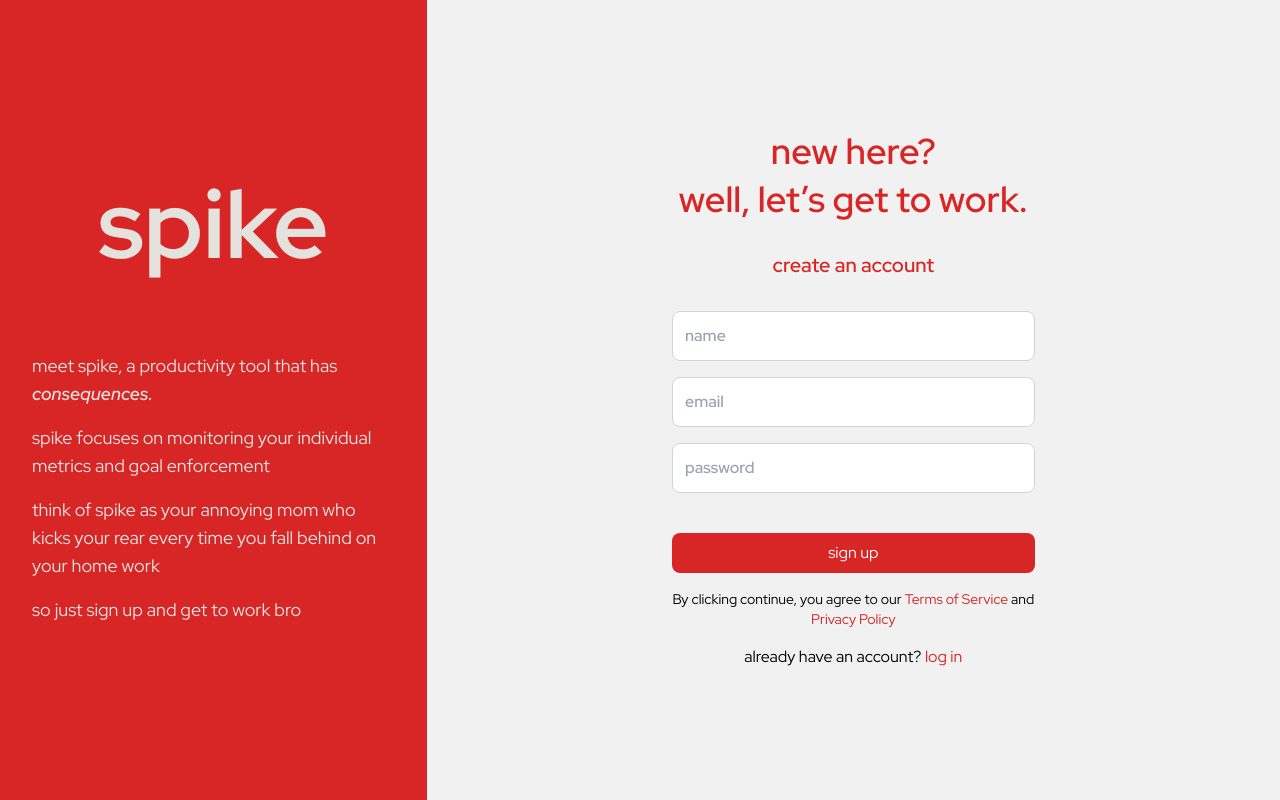
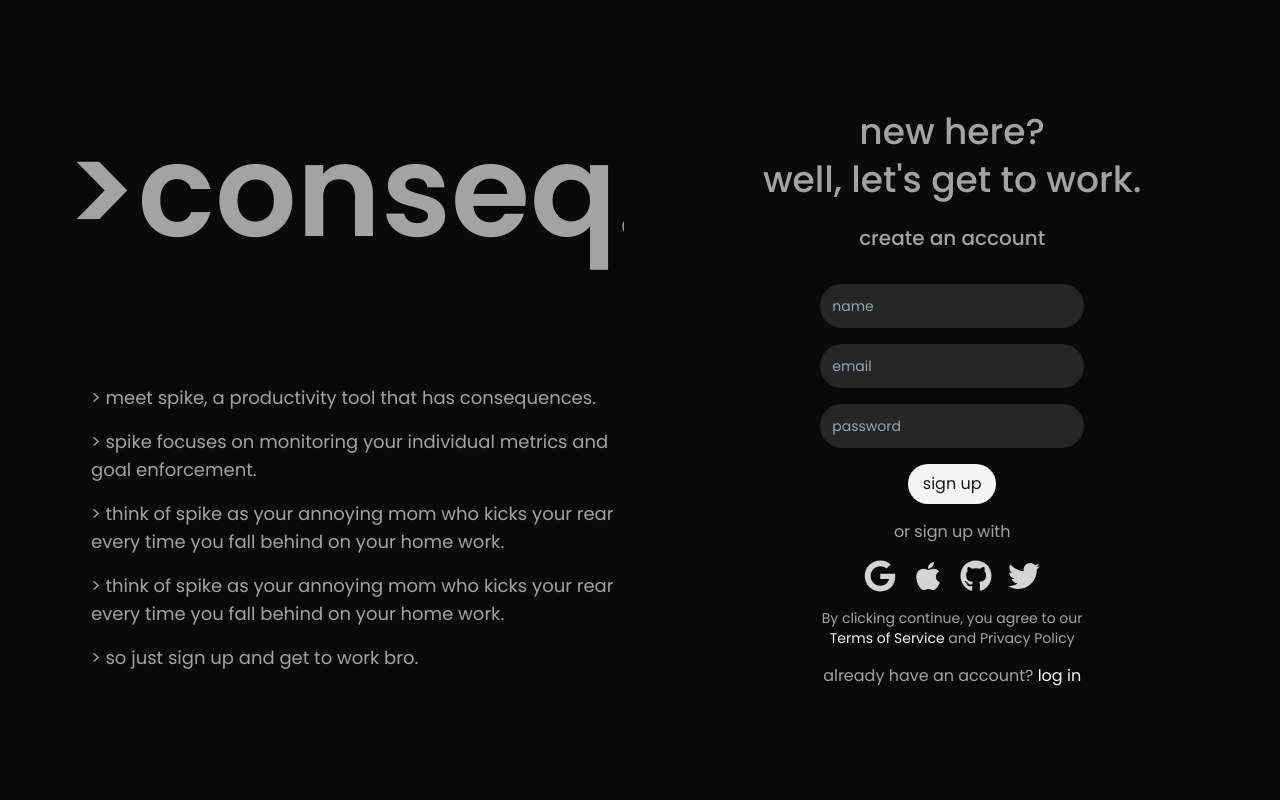
Before and after one commit to SanjayNithin2002/spike-frontend, a React (Create React App) app: page /signup in a window 1280 px wide. Built offline with nearby package versions, Linux system fonts and the light colour scheme; the HTML template or start-up script is replaced by a standard one.

Commit message:
redesign-1

```diff
--- a/public/index.html
+++ b/public/index.html
@@ -1,14 +1,12 @@
 <!DOCTYPE html>
 <html lang="en">
+
 <head>
   <meta charset="utf-8" />
   <link rel="icon" href="%PUBLIC_URL%/logo-light.png" />
   <meta name="viewport" content="width=device-width, initial-scale=1" />
   <meta name="theme-color" content="#000000" />
-    <meta
-      name="description"
-      content="Web site created using create-react-app"
-    />
+  <meta name="description" content="Web site created using create-react-app" />
   <link rel="apple-touch-icon" href="%PUBLIC_URL%/logo192.png" />
   <!--
       manifest.json provides metadata used when your web app is installed on a
@@ -26,9 +24,15 @@
     -->
   <link rel="preconnect" href="https://fonts.googleapis.com">
   <link rel="preconnect" href="https://fonts.gstatic.com" crossorigin>
-    <link href="https://fonts.googleapis.com/css2?family=Red+Hat+Display:ital,wght@0,300..900;1,300..900&display=swap" rel="stylesheet">
+  <link
+    href="https://fonts.googleapis.com/css2?family=Poppins:ital,wght@0,100;0,200;0,300;0,400;0,500;0,600;0,700;0,800;0,900;1,100;1,200;1,300;1,400;1,500;1,600;1,700;1,800;1,900&display=swap"
+    rel="stylesheet">
+  <link
+    href="https://fonts.googleapis.com/css2?family=Open+Sans:ital,wdth,wght@0,75..100,300..800;1,75..100,300..800&family=Poppins:ital,wght@0,100;0,200;0,300;0,400;0,500;0,600;0,700;0,800;0,900;1,100;1,200;1,300;1,400;1,500;1,600;1,700;1,800;1,900&display=swap"
+    rel="stylesheet">
   <title>Spike</title>
 </head>
+
 <body>
   <noscript>You need to enable JavaScript to run this app.</noscript>
   <div id="root"></div>
@@ -43,4 +47,5 @@
       To create a production bundle, use `npm run build` or `yarn build`.
     -->
 </body>
+
 </html>
--- a/src/components/Signup.js
+++ b/src/components/Signup.js
@@ -2,7 +2,7 @@ import React, { useState } from 'react';
 import { Link, useNavigate } from 'react-router-dom';
 import { useForm } from 'react-hook-form';
 import LoadingIndicator from './LoadingIndicator';
-import InfoPanel from './InfoPanel';
+import { FaApple, FaGoogle, FaGithub, FaTwitter } from "react-icons/fa";
 
 const Signup = () => {
   const { register, handleSubmit, formState: { errors } } = useForm();
@@ -11,75 +11,75 @@ const Signup = () => {
   const navigate = useNavigate();
 
   const onSubmit = async ({ name, email, password }) => {
-    try {
-      setIsLoading(true);
-      setSignupError(null);
-      const response = await fetch('https://spike-backend-yxt7.onrender.com/users/signup', {
-        method: 'POST',
-        headers: {
-          'Content-Type': 'application/json',
-        },
-        body: JSON.stringify({ name, email, password })
-      });
-      const results = await response.json();
-      if (!response.ok) {
-        setSignupError(results.error);
-      }
-      else {
-        navigate('/login');
-      }
-    }
-    catch (err) {
-      console.log(err);
-      setSignupError(err.message);
-    }
-    finally {
-      setIsLoading(false);
-    }
+    setIsLoading(true);
+    setTimeout(() => setIsLoading(false), 5000);
+    navigate('/home');
   };
 
   return (
-    <div className="flex h-screen font-redHat w-full">
-      <InfoPanel/>
+    <div className="container flex h-screen font-poppins w-full bg-neutral-950 text-neutral-400">
+      <div className='w-1/12'></div>
+      <div className="w-5/12  text-neutral-400 flex flex-col justify-evenly items-center h-full">
 
-      <div className="w-8/12 bg-whiterSpike p-16 flex flex-col justify-center items-center h-full">
-        <h2 className="text-4xl font-semibold mb-2 text-redSpike text-center">new here?</h2>
-        <h2 className="text-4xl font-semibold mb-8 text-redSpike text-center">well, let’s get to work.</h2>
-        <h3 className="text-xl font-semibold mb-8 text-redSpike text-center">create an account</h3>
+        <h1 className="text-9xl font-semibold">{'>'}conseq.</h1>
+        <ul className="space-y-4 text-lg w-full">
+          <li>{`> meet spike, a productivity tool that has consequences.`} </li>
+          <li>{`> spike focuses on monitoring your individual metrics and goal enforcement.`}</li>
+          <li>{`> think of spike as your annoying mom who kicks your rear every time you fall behind on your home work.`}</li>
+          <li>{`> think of spike as your annoying mom who kicks your rear every time you fall behind on your home work.`}</li>
+          <li>{`> so just sign up and get to work bro.`}</li>
+        </ul>
+      </div>
+
+      <div className="w-7/12 bg-neutral-950 p-16 flex flex-col justify-center items-center h-full shadow-lg">
+
+        <h2 className="text-4xl font-medium mb-2 text-center">new here?</h2>
+        <h2 className="text-4xl font-medium mb-6 text-center">well, let's get to work.</h2>
+
         <form onSubmit={handleSubmit(onSubmit)} className="space-y-4 flex flex-col items-center w-full">
+        <h3 className="text-xl font-medium mb-4 text-center">create an account</h3>
           <input
             type="text"
             placeholder="name"
             {...register('name', { required: 'Name is required' })}
-            className="w-1/2 p-3 border font-semibold border-gray-300 rounded-lg"
+            className="w-1/2 p-3 font-normal text-sm bg-neutral-800 rounded-full focus:outline-none focus:ring-0"
+            autoFocus
           />
-          {errors.name && <p className="text-sm text-redSpike w-1/2">{errors.name.message}</p>}
+          {errors.name && <p className="text-sm w-1/2">{errors.name.message}</p>}
 
           <input
             type="email"
             placeholder="email"
             {...register('email', { required: 'Email is required', pattern: { value: /^\S+@\S+$/i, message: 'Invalid email address' } })}
-            className="w-1/2 p-3 border font-semibold border-gray-300 rounded-lg"
+            className="w-1/2 p-3 font-normal text-sm bg-neutral-800 rounded-full focus:outline-none focus:ring-0"
           />
-          {errors.email && <p className="text-sm text-redSpike w-1/2">{errors.email.message}</p>}
+          {errors.email && <p className="text-sm  w-1/2">{errors.email.message}</p>}
 
           <input
             type="password"
             placeholder="password"
             {...register('password', { required: 'Password is required' })}
-            className="w-1/2 p-3 border font-semibold border-gray-300 rounded-lg mb-4"
+            className="w-1/2 p-3 font-normal text-sm bg-neutral-800 rounded-full focus:outline-none focus:ring-0"
           />
           {errors.password && <p className="text-sm text-redSpike w-1/2">{errors.password.message}</p>}
 
-          {signupError && <p className="text-sm w-1/2 p-2 text-left text-redSpike">{signupError}</p>}
-          <br/>
-          <button type="submit" className="w-1/2 p-2 bg-redSpike text-white rounded-lg mt-4">
-            {isLoading ? <LoadingIndicator/> : 'sign up'}
+          {signupError && <p className="text-sm w-1/2 p-2 text-left">{signupError}</p>}
+
+          <button type="submit" className="w-2/12 p-2  text-neutral-900 bg-neutral-100 rounded-full mt-4">
+            {isLoading ? <LoadingIndicator /> : 'sign up'}
           </button>
+          <div>or sign up with</div>
+          <div className='flex flex-row justify-between w-1/3 text-neutral-300'>
+            <FaGoogle className='h-8 w-8' />
+            <FaApple className='h-8 w-8' />
+            <FaGithub className='h-8 w-8' />
+            <FaTwitter className='h-8 w-8' />
+          </div>
+
         </form>
 
-        <p className="w-1/2 text-sm mt-4 text-center">By clicking continue, you agree to our <span className="text-redSpike">Terms of Service</span> and <span className="text-redSpike">Privacy Policy</span></p>
-        <p className="mt-4 text-center">already have an account? <Link to="/login" className="text-redSpike">log in</Link></p>
+        <p className="w-1/2 text-sm mt-4 text-center">By clicking continue, you agree to our <span className="text-neutral-100">Terms of Service</span> and <span className="text-redSpike">Privacy Policy</span></p>
+        <p className="mt-4 text-center">already have an account? <Link to="/login" className="text-neutral-100">log in</Link></p>
       </div>
     </div>
   );
--- a/tailwind.config.js
+++ b/tailwind.config.js
@@ -5,18 +5,9 @@ module.exports = {
   ],
   theme: {
     extend: {
-      colors: {
-        redSpike: '#d82525',
-        whiteSpike: '#e4e2dd',
-        whiterSpike: '#f1f1f1',
-        lightgraySpike: '#dfdfdf',
-        graySpike: '#d9d9d9',
-        grayestSpike: '#8e8d8d',
-        blackSpike: '#262626',
-        whitestSpike: '#fafafa',
-      },
       fontFamily: {
-        redHat: ['Red Hat Display', 'sans-serif'],
+        poppins: ['Poppins'],
+        openSans: ['"Open Sans"'],
       },
       backgroundImage: {
         'custom-radial-gradient': 'radial-gradient(#ffffff33_1px, #00091d_1px)',
@@ -24,7 +15,10 @@ module.exports = {
       backgroundSize: {
         'custom-size': '20px 20px',
       },
+
+
     },
   },
-  plugins: [],
+  plugins: [
+  ],
 }
```
Lines whose indentation alone changed are shown as unchanged.
